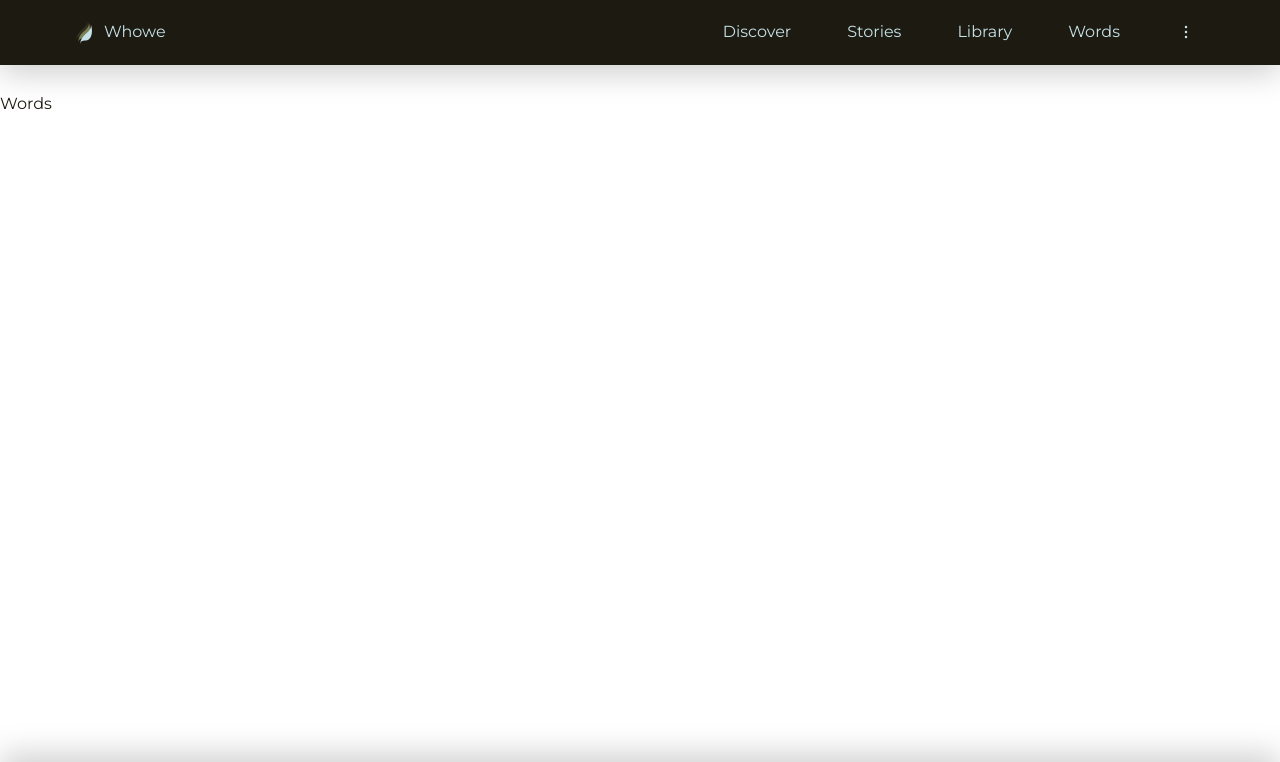
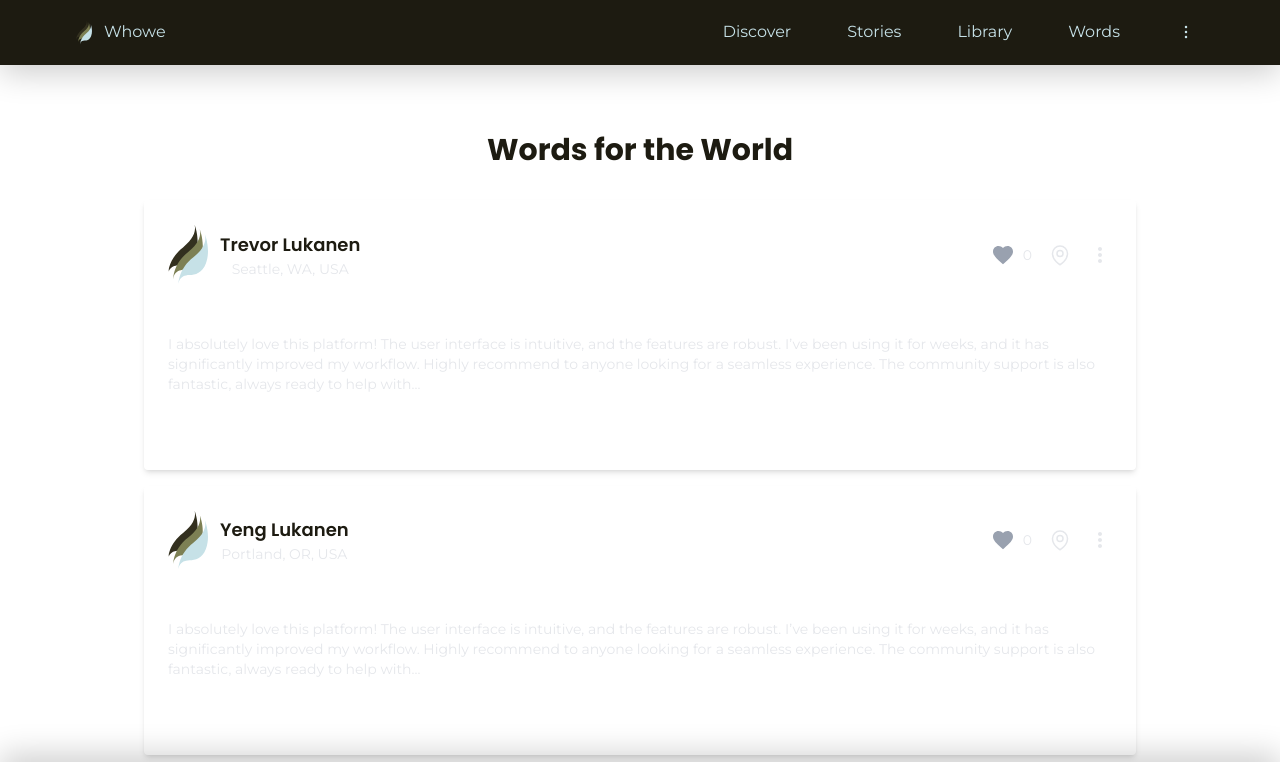
Before and after one commit to GlitchAsylum/Whowe2, a Next.js app: page /words in a window 1280 px wide. Shown: the top 762 px of the page. Built offline with nearby package versions, Linux system fonts and the light colour scheme.

Commit message:
Words Tweak

```diff
--- /dev/null
+++ b/app/ui/components/WordsUserCard.tsx
@@ -0,0 +1,148 @@
+'use client';
+import Image from 'next/image';
+import { useState, useRef, useEffect } from 'react';
+import { MapPinIcon } from '@heroicons/react/24/outline';
+
+interface UserCardProps {
+  name: string;
+  city: string;
+  state: string;
+  country: string;
+  comment: string;
+}
+
+export default function UserCard({ name, city, state, country, comment }: UserCardProps) {
+  const [likes, setLikes] = useState(0);
+  const [isLiked, setIsLiked] = useState(false);
+  const [isMenuOpen, setIsMenuOpen] = useState(false);
+  const [isExpanded, setIsExpanded] = useState(false);
+  const menuRef = useRef<HTMLDivElement>(null);
+  const contentRef = useRef<HTMLDivElement>(null);
+
+  const handleLike = () => {
+    if (isLiked) {
+      setLikes(likes - 1);
+      setIsLiked(false);
+    } else {
+      setLikes(likes + 1);
+      setIsLiked(true);
+    }
+  };
+
+  const handleLocation = () => {
+    console.log('Location button clicked');
+  };
+
+  const handleMenuToggle = () => {
+    setIsMenuOpen(!isMenuOpen);
+  };
+
+  const handleReportIssue = () => {
+    console.log('Report Issue clicked');
+    setIsMenuOpen(false);
+  };
+
+  const handleToggle = () => {
+    setIsExpanded(!isExpanded);
+  };
+
+  useEffect(() => {
+    const handleClickOutside = (event: MouseEvent) => {
+      if (menuRef.current && !menuRef.current.contains(event.target as Node)) {
+        setIsMenuOpen(false);
+      }
+    };
+    document.addEventListener('mousedown', handleClickOutside);
+    return () => {
+      document.removeEventListener('mousedown', handleClickOutside);
+    };
+  }, []);
+
+  // Truncate comment to 500 words for full content
+  const words = comment.split(' ');
+  const truncatedFullComment = words.length > 500
+    ? words.slice(0, 500).join(' ') + '...'
+    : comment;
+
+  // Truncate to 300 characters for collapsed view
+  const collapsedComment = comment.length > 300
+    ? comment.slice(0, 300) + '...'
+    : comment;
+
+  return (
+    <div className="bg-white/12 rounded-sm shadow-md flex flex-col">
+      <button
+        onClick={handleToggle}
+        className="flex items-center justify-between p-6 focus:outline-none"
+      >
+        <div className="flex items-center gap-3">
+          <Image
+            src="/Whowe_logo_notext.svg"
+            alt="User icon"
+            width={40}
+            height={40}
+            className="rounded-full"
+          />
+          <div className="flex flex-col">
+            <h2 className="text-lg font-semibold">{name}</h2>
+            <span className="text-sm text-gray-200">{`${city}, ${state}, ${country}`}</span>
+          </div>
+        </div>
+        <div className="flex items-center gap-4 relative" ref={menuRef}>
+          <div className="flex items-center gap-2">
+            <button onClick={(e) => {e.stopPropagation(); handleLike();}} className="focus:outline-none">
+              <svg
+                className={`w-6 h-6 ${isLiked ? 'fill-red-500' : 'fill-gray-400'}`}
+                viewBox="0 0 24 24"
+              >
+                <path d="M12 21.35l-1.45-1.32C5.4 15.36 2 12.28 2 8.5 2 5.42 4.42 3 7.5 3c1.74 0 3.41.81 4.5 2.09C13.09 3.81 14.76 3 16.5 3 19.58 3 22 5.42 22 8.5c0 3.78-3.4 6.86-8.55 11.54L12 21.35z" />
+              </svg>
+            </button>
+            <span className="text-gray-200 text-sm">{likes}</span>
+          </div>
+          <button
+            onClick={(e) => {e.stopPropagation(); handleLocation();}}
+            className="focus:outline-none"
+          >
+            <MapPinIcon className="w-6 h-6 text-gray-200" />
+          </button>
+          <button
+            onClick={(e) => {e.stopPropagation(); handleMenuToggle();}}
+            className="focus:outline-none"
+          >
+            <svg
+              className="w-6 h-6 fill-gray-200"
+              viewBox="0 0 24 24"
+            >
+              <path d="M12 8c1.1 0 2-.9 2-2s-.9-2-2-2-2 .9-2 2 .9 2 2 2zm0 2c-1.1 0-2 .9-2 2s.9 2 2 2 2-.9 2-2-.9-2-2-2zm0 6c-1.1 0-2 .9-2 2s.9 2 2 2 2-.9 2-2-.9-2-2-2z" />
+            </svg>
+          </button>
+          {isMenuOpen && (
+            <div className="absolute right-0 top-8 bg-white shadow-lg rounded-md py-2 w-40 z-10">
+              <button
+                onClick={(e) => {e.stopPropagation(); handleReportIssue();}}
+                className="block w-full text-left px-4 py-2 text-sm text-gray-700 hover:bg-gray-100"
+              >
+                Report Issue
+              </button>
+            </div>
+          )}
+        </div>
+      </button>
+      <div
+        ref={contentRef}
+        className={`transition-all duration-300 ease-in-out overflow-hidden ${
+          isExpanded ? 'max-h-[500px] p-6' : 'max-h-40 p-6'
+        }`}
+      >
+        <div
+          className={`h-40 text-gray-200 text-sm ${
+            isExpanded ? 'overflow-y-auto' : 'overflow-hidden text-ellipsis'
+          }`}
+        >
+          {isExpanded ? truncatedFullComment : collapsedComment}
+        </div>
+      </div>
+    </div>
+  );
+}
--- a/app/words/layout.tsx
+++ b/app/words/layout.tsx
@@ -1,3 +1,15 @@
-export default function Layout() {
-    return <div>Words</div>;
-  }
+import type { Metadata } from "next";
+import '@/app/ui/global/global.css';
+
+export const metadata: Metadata = {
+  title: "Words for the World",
+  description: "Words for the World gives people a voice to express their opinion on the state of the world.",
+};
+
+export default function RootLayout({children,}: Readonly<{children: React.ReactNode;}>) {
+  return (
+      <div>
+        {children}
+      </div>
+  );
+}
--- a/app/words/page.tsx
+++ b/app/words/page.tsx
@@ -1,3 +1,68 @@
-export default function Page() {
-    return <p>Whowe Words</p>
+'use client';
+import UserCard from '@/app/ui/components/WordsUserCard';
+
+// Sample data for demonstration
+const users = [
+  {
+    id: 1,
+    name: 'Trevor Lukanen',
+    city: 'Seattle',
+    state: 'WA',
+    country: 'USA',
+    comment: 'I absolutely love this platform! The user interface is intuitive, and the features are robust. I’ve been using it for weeks, and it has significantly improved my workflow. Highly recommend to anyone looking for a seamless experience. The community support is also fantastic, always ready to help with any questions. Can’t wait to see what new features are added in the future!',
+  },
+  {
+    id: 2,
+    name: 'Yeng Lukanen',
+    city: 'Portland',
+    state: 'OR',
+    country: 'USA',
+    comment: 'I absolutely love this platform! The user interface is intuitive, and the features are robust. I’ve been using it for weeks, and it has significantly improved my workflow. Highly recommend to anyone looking for a seamless experience. The community support is also fantastic, always ready to help with any questions. Can’t wait to see what new features are added in the future!',
+  },
+  {
+    id: 3,
+    name: 'Alice Johnson',
+    city: 'Toronto',
+    state: 'ON',
+    country: 'Canada',
+    comment: 'I absolutely love this platform! The user interface is intuitive, and the features are robust. I’ve been using it for weeks, and it has significantly improved my workflow. Highly recommend to anyone looking for a seamless experience. The community support is also fantastic, always ready to help with any questions. Can’t wait to see what new features are added in the future!',
+  },
+  {
+    id: 4,
+    name: 'Bob Smith',
+    city: 'Austin',
+    state: 'TX',
+    country: 'USA',
+    comment: 'Great tool, but there’s a slight learning curve. Once you get the hang of it, it’s super powerful. I’ve used it for multiple projects, and it handles everything I throw at it. The only thing I’d suggest is more detailed documentation for beginners. Overall, a solid choice for professionals.',
+  },
+  {
+    id: 5,
+    name: 'Clara Davis',
+    city: 'Vancouver',
+    state: 'BC',
+    country: 'Canada',
+    comment: 'This has been a game-changer for my team. We’ve streamlined our processes and saved so much time. The collaboration features are top-notch, and the performance is reliable. I did encounter a small bug, but the support team resolved it quickly. Definitely worth trying out if you’re looking to boost productivity.',
+  },
+];
+
+export default function Home() {
+  return (
+    <div className="min-h-screen bg-[var{--background}] py-10">
+      <div className="max-w-5xl mx-auto px-4">
+        <h1 className="text-3xl font-bold text-center mb-8">Words for the World</h1>
+        <div className="grid gap-4 md:grid-cols-1 lg:grid-cols-1">
+          {users.map((user) => (
+            <UserCard
+              key={user.id}
+              name={user.name}
+              city={user.city}
+              state={user.state}
+              country={user.country}
+              comment={user.comment}
+            />
+          ))}
+        </div>
+      </div>
+    </div>
+  );
 }
```
